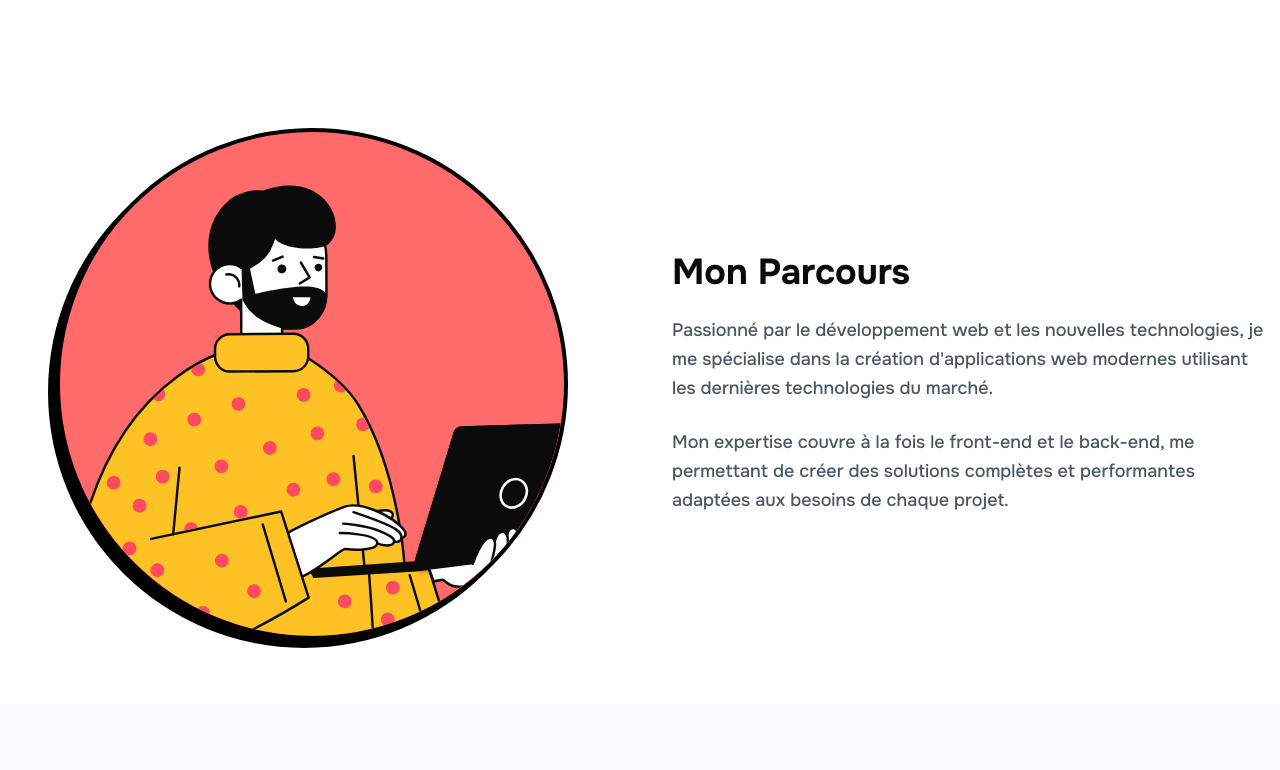
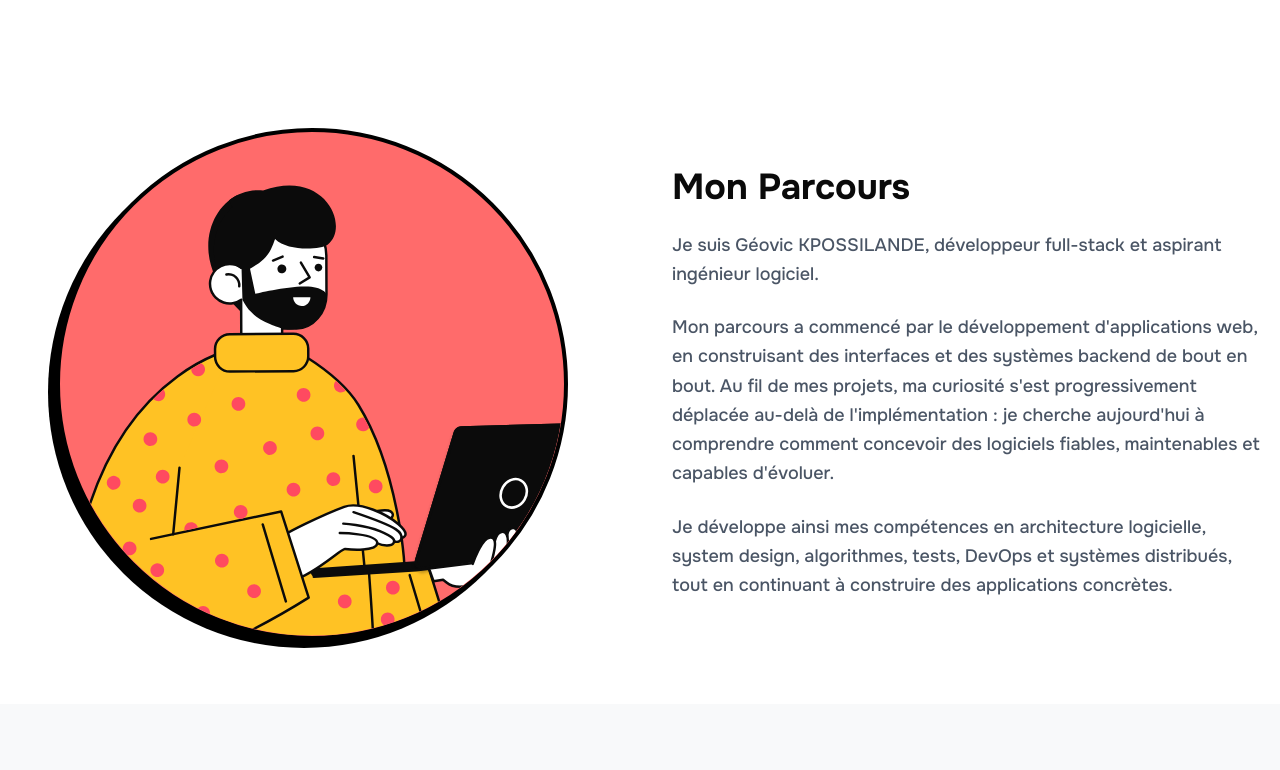
Before and after one commit to Geovic20/my_Portfolio, a Next.js app: page /about in a window 1280 px wide. Shown: the part 469-1239 px from the top of the page. Built offline with nearby package versions, Linux system fonts and the light colour scheme; no server answers.

Commit message:
Adaptation de ma pagdeà propos

```diff
--- a/app/about/page.tsx
+++ b/app/about/page.tsx
@@ -48,6 +48,7 @@ export default function AboutPage() {
             <h2 className="text-2xl sm:text-3xl md:text-4xl font-bold">{t("about.sectionTitle")}</h2>
             <p className="text-gray-600 text-sm sm:text-base md:text-lg leading-relaxed">{t("about.description1")}</p>
             <p className="text-gray-600 text-sm sm:text-base md:text-lg leading-relaxed">{t("about.description2")}</p>
+            <p className="text-gray-600 text-sm sm:text-base md:text-lg leading-relaxed">{t("about.description3")}</p>
           </div>
         </div>
       </section>
--- a/contexts/language-context.tsx
+++ b/contexts/language-context.tsx
@@ -158,9 +158,11 @@ const translations = {
         "Développeur full-stack, de l'interface utilisateur aux systèmes backend. Je m'intéresse autant au code qu'à l'architecture, aux performances et à la qualité.",
       sectionTitle: "Mon Parcours",
       description1:
-        "Passionné par le développement web et les nouvelles technologies, je me spécialise dans la création d'applications web modernes utilisant les dernières technologies du marché.",
+        "Je suis Géovic KPOSSILANDE, développeur full-stack et aspirant ingénieur logiciel.",
       description2:
-        "Mon expertise couvre à la fois le front-end et le back-end, me permettant de créer des solutions complètes et performantes adaptées aux besoins de chaque projet.",
+        "Mon parcours a commencé par le développement d'applications web, en construisant des interfaces et des systèmes backend de bout en bout. Au fil de mes projets, ma curiosité s'est progressivement déplacée au-delà de l'implémentation : je cherche aujourd'hui à comprendre comment concevoir des logiciels fiables, maintenables et capables d'évoluer.",
+      description3:
+        "Je développe ainsi mes compétences en architecture logicielle, system design, algorithmes, tests, DevOps et systèmes distribués, tout en continuant à construire des applications concrètes.",
       skillsTitle: "Mes Compétences",
       frontend: "Front-End",
       frontendDesc:
@@ -344,9 +346,11 @@ const translations = {
         "Full-stack developer, from user interfaces to backend systems. Equally interested in the code, the architecture, the performance and the quality.",
       sectionTitle: "My Journey",
       description1:
-        "Passionate about web development and new technologies, I specialize in creating modern web applications using the latest market technologies.",
+        "I am Géovic KPOSSILANDE, a full-stack developer and aspiring software engineer.",
       description2:
-        "My expertise covers both front-end and back-end, allowing me to create complete and high-performance solutions tailored to each project's needs.",
+        "My path began with web application development, building interfaces and backend systems end to end. As my projects progressed, my curiosity moved beyond implementation: today I want to understand how to design software that is reliable, maintainable and built to evolve.",
+      description3:
+        "So I am building my skills in software architecture, system design, algorithms, testing, DevOps and distributed systems, while continuing to build real applications.",
       skillsTitle: "My Skills",
       frontend: "Front-End",
       frontendDesc: "HTML5, CSS3, React.js, Next.js with special attention to design and user experience.",
```
